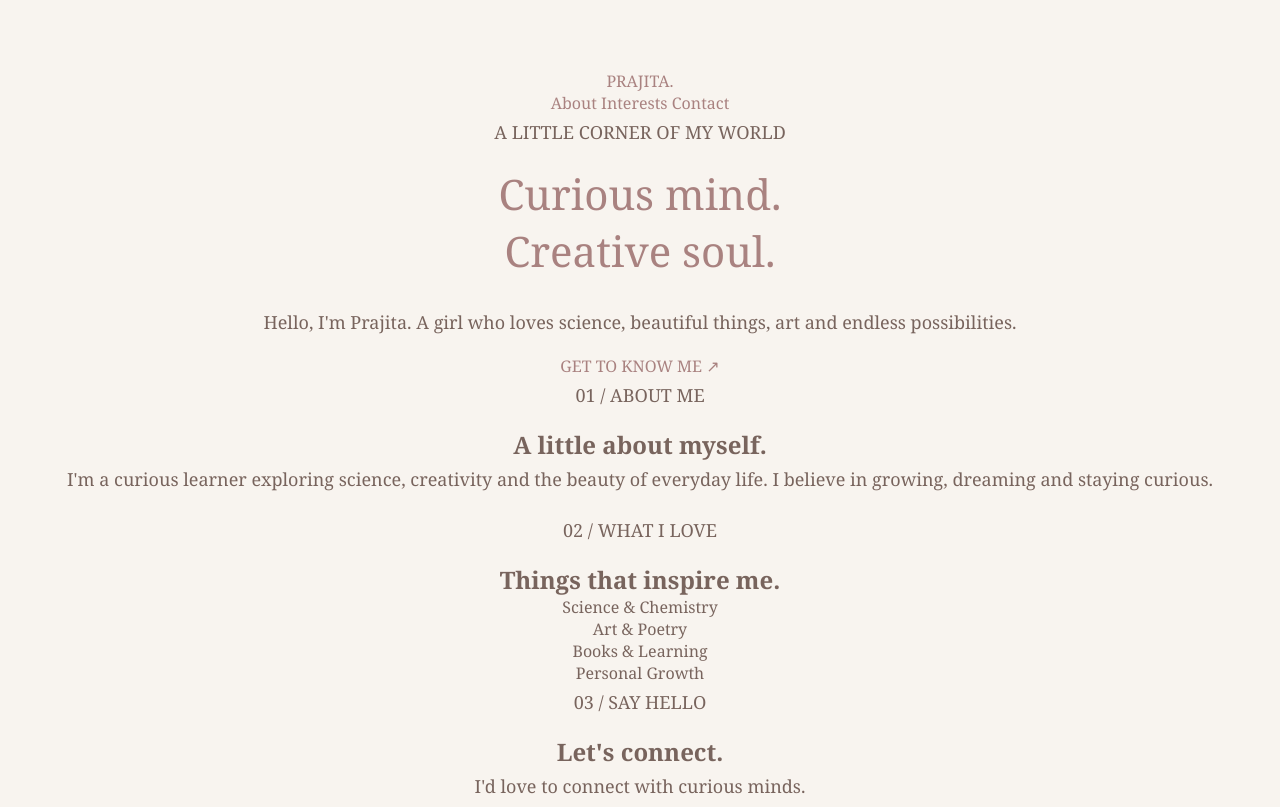
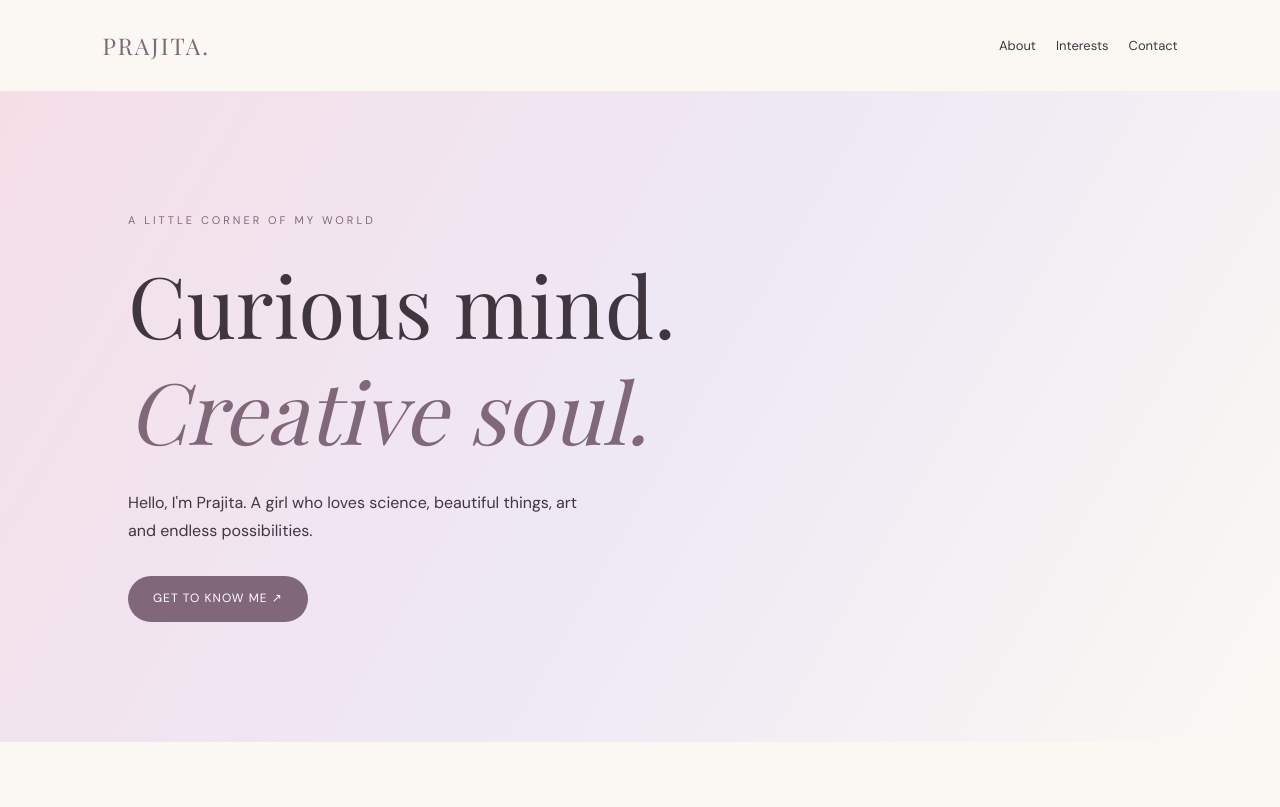
Before and after one commit to work-prajita/Prajita, a plain HTML site: page index.html in a window 1280 px wide. Shown: the top 807 px of the page. Drawn offline with nearby package versions, Linux system fonts and the light colour scheme.

Commit message:
Update style.css

```diff
--- a/style.css
+++ b/style.css
@@ -1,36 +1,164 @@
-*
+
 * {
-    margin: 0;
-    padding: 0;
-    box-sizing: border-box;
+  margin: 0;
+  padding: 0;
+  box-sizing: border-box;
+  scroll-behavior: smooth;
+}
+
+:root {
+  --pink: #f5dfe7;
+  --lavender: #eae4f3;
+  --cream: #fbf8f3;
+  --mauve: #806779;
+  --text: #403640;
 }
 
 body {
-    background: #F8F4EF;
-    color: #78645D;
-    font-family: Georgia, serif;
-    text-align: center;
-    padding: 70px 20px;
+  background: var(--cream);
+  color: var(--text);
+  font-family: 'DM Sans', sans-serif;
+  line-height: 1.8;
+}
+
+header {
+  display: flex;
+  justify-content: space-between;
+  align-items: center;
+  padding: 25px 8%;
+}
+
+.logo {
+  font-family: 'Playfair Display', serif;
+  font-size: 23px;
+  color: var(--mauve);
+  text-decoration: none;
+  letter-spacing: 2px;
+}
+
+nav {
+  display: flex;
+  gap: 20px;
+}
+
+nav a {
+  color: var(--text);
+  text-decoration: none;
+  font-size: 13px;
+}
+
+.hero {
+  min-height: 75vh;
+  padding: 120px 10%;
+  background: linear-gradient(120deg, #f5dfe7, #eee8f5, #fbf8f3);
+}
+
+.eyebrow {
+  color: var(--mauve);
+  font-size: 11px;
+  letter-spacing: 3px;
+  margin-bottom: 20px;
+}
+
+h1, h2 {
+  font-family: 'Playfair Display', serif;
+  font-weight: 400;
+  line-height: 1.25;
 }
 
 h1 {
-    font-size: 42px;
-    font-weight: normal;
-    color: #A98280;
-    margin-bottom: 25px;
+  font-size: clamp(45px, 8vw, 85px);
+  margin-bottom: 25px;
 }
 
-p {
-    font-size: 18px;
-    line-height: 2;
-    margin-bottom: 15px;
+h1 span {
+  color: var(--mauve);
+  font-style: italic;
 }
 
-a {
-    color: #A98280;
-    text-decoration: none;
+.intro {
+  max-width: 480px;
+  margin-bottom: 30px;
 }
 
-a:hover {
-    color: #78645D;
+.button {
+  display: inline-block;
+  padding: 12px 25px;
+  background: var(--mauve);
+  color: white;
+  text-decoration: none;
+  font-size: 12px;
+  letter-spacing: 1px;
+  border-radius: 30px;
 }
+
+section:not(.hero) {
+  padding: 90px 10%;
+}
+
+h2 {
+  font-size: 42px;
+  margin-bottom: 20px;
+}
+
+section p {
+  max-width: 650px;
+}
+
+.interests {
+  display: grid;
+  grid-template-columns: repeat(2, 1fr);
+  gap: 18px;
+  margin-top: 30px;
+}
+
+.interests article {
+  padding: 35px 20px;
+  background: var(--pink);
+  border-radius: 12px;
+  font-family: 'Playfair Display', serif;
+  font-size: 20px;
+}
+
+.interests article:nth-child(2),
+.interests article:nth-child(3) {
+  background: var(--lavender);
+}
+
+#contact {
+  background: #f2eaf0;
+}
+
+footer {
+  padding: 30px;
+  text-align: center;
+  font-size: 11px;
+  letter-spacing: 2px;
+  color: var(--mauve);
+}
+
+@media (max-width: 600px) {
+  header {
+    padding: 20px 5%;
+  }
+
+  nav {
+    gap: 10px;
+  }
+
+  nav a {
+    font-size: 11px;
+  }
+
+  .hero {
+    padding: 100px 7%;
+  }
+
+  section:not(.hero) {
+    padding: 65px 7%;
+  }
+
+  h2 {
+    font-size: 34px;
+  }
+}
```
